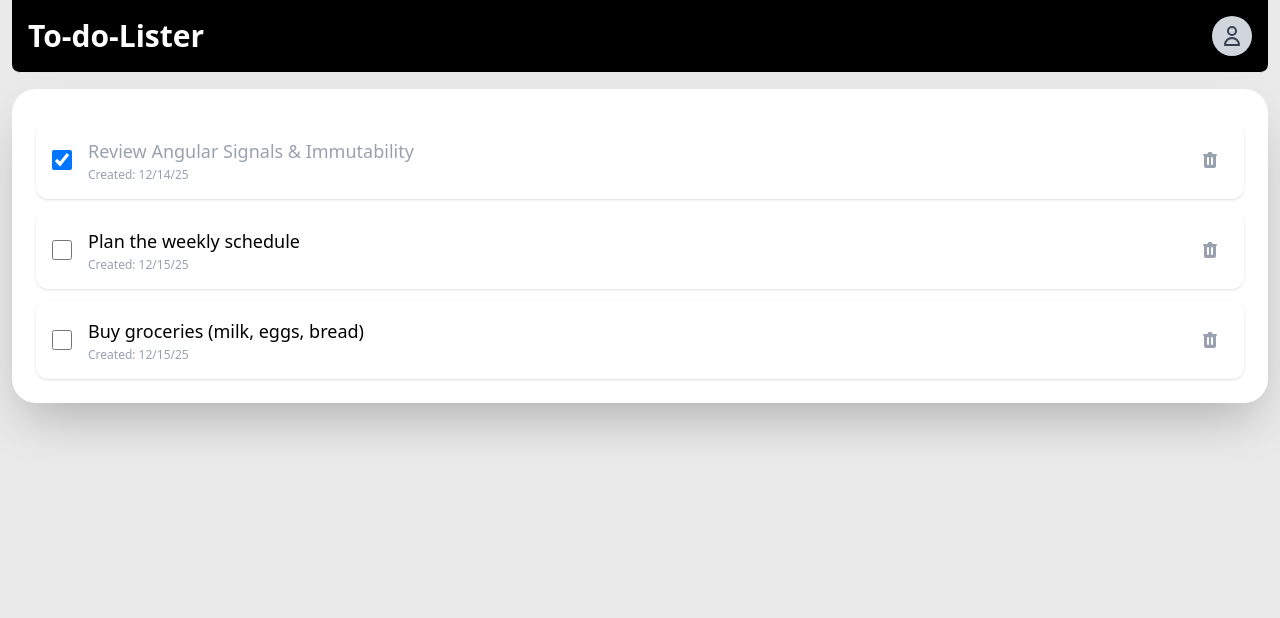
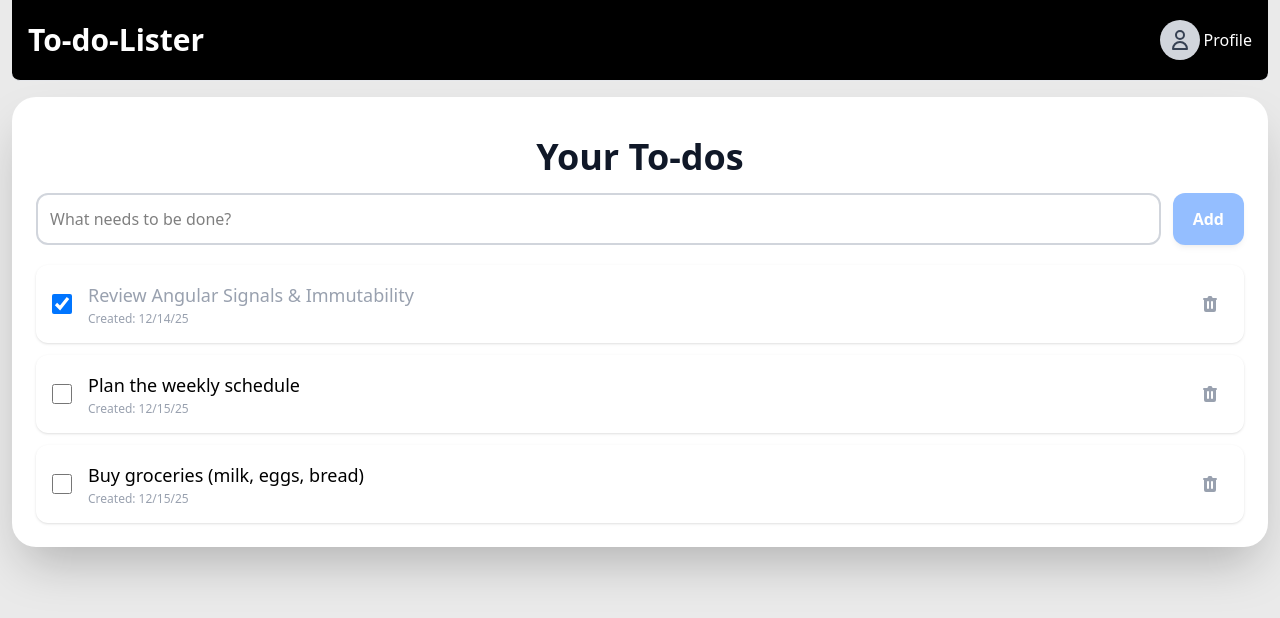
Before and after one commit to cjrojas72/angular-to-do, an Angular app: page / in a window 1280 px wide. Shown: the top 618 px of the page. Built offline with nearby package versions, Linux system fonts and the light colour scheme.

Commit message:
add todos service with test data and todo model, update todos list to use todos service, add user input for adding a new todo, other todos list updates

```diff
--- a/src/app/components/header/header.component.html
+++ b/src/app/components/header/header.component.html
@@ -1,42 +1,19 @@
-<!-- <header class="header-section">
-    <nav>
-        <div class="app-title">
-            <span>To-Do-Lister</span>
-        </div>
-        <div class="nav-links">
-            <ul>
-                <li routerLink="/" >
-                    <a routerLink="/">Home</a>
-                </li>
-                <li routerLink="/profile">
-                    <a routerLink="/profile">Settins</a>
-                </li>
-            </ul>
-        </div>
-        <div class="user-controls">
-            <button class="profile-icon">
-                <i class="fas fa-user-circle"></i>
-            </button>
-            <a href="/logout" class="sign-out-button">Sign Out</a>
-        </div>
-    </nav>
-</header> -->
-
-
-
 <header class="p-4 rounded-b-lg border-b border-gray-200 bg-black">
           <nav class="flex justify-between items-center relative">
 
-            <h1 routerLink="/" class="text-2xl sm:text-3xl font-extrabold text-white">To-do-Lister</h1>
+            <h1 routerLink="/" class="text-2xl sm:text-3xl font-extrabold text-white cursor-pointer">To-do-Lister</h1>
 
             <div class="relative flex-shrink-0">
               <button
                 (click)="toggleProfileDropdown()"
-                class="p-2 rounded-full bg-gray-300 text-gray-700 hover:bg-gray-500 transition duration-150 focus:outline-none focus:ring-2 focus:ring-gray-700"
+                class="flex items-center cursor-pointer"
                 aria-label="User Profile">
-                <svg xmlns="http://www.w3.org/2000/svg" class="h-6 w-6" fill="none" viewBox="0 0 24 24" stroke="currentColor" stroke-width="2">
-                  <path stroke-linecap="round" stroke-linejoin="round" d="M16 7a4 4 0 11-8 0 4 4 0 018 0zM12 14a7 7 0 00-7 7h14a7 7 0 00-7-7z" />
-                </svg>
+                <div class="p-2 m-1 rounded-full bg-gray-300 text-gray-700 hover:bg-gray-500 transition duration-150 focus:outline-none focus:ring-2 focus:ring-gray-700">
+                  <svg xmlns="http://www.w3.org/2000/svg" class="h-6 w-6" fill="none" viewBox="0 0 24 24" stroke="currentColor" stroke-width="2">
+                    <path stroke-linecap="round" stroke-linejoin="round" d="M16 7a4 4 0 11-8 0 4 4 0 018 0zM12 14a7 7 0 00-7 7h14a7 7 0 00-7-7z" />
+                  </svg>
+                </div>
+                <span class="text-white">{{ profileName() }} </span>
               </button>
 
               @if (showProfileDropdown()) {
@@ -50,4 +27,4 @@
               }
             </div>
           </nav>
-        </header>
+</header>
--- a/src/app/components/header/header.component.ts
+++ b/src/app/components/header/header.component.ts
@@ -10,6 +10,8 @@ import { RouterLink } from '@angular/router';
 export class HeaderComponent {
   showProfileDropdown = signal(false)
 
+  profileName = signal("Profile")
+
   toggleProfileDropdown(): void {
       this.showProfileDropdown.update(value => !value);
   }
--- /dev/null
+++ b/src/app/components/new-todo-input/new-todo-input.component.html
@@ -0,0 +1,18 @@
+<div class="flex space-x-3">
+    <input
+        #taskInput
+        type="text"
+        placeholder="What needs to be done?"
+        class="flex-grow p-3 border-2 border-gray-300 rounded-xl focus:outline-none focus:border-gray-500 transition duration-150"
+        [value]="newTodoTitle()"
+        (input)="newTodoTitle.set(taskInput.value)"
+        (keydown.enter)="addTodo()"
+    />
+    <button
+        (click)="addTodo()"
+        class="px-5 py-3 bg-blue-500 text-white font-semibold rounded-xl shadow-md hover:bg-blue-200 transition duration-150 transform disabled:opacity-50 cursor-pointer"
+        [disabled]="!newTodoTitle().trim()"
+    >
+        Add
+    </button>
+</div>
--- /dev/null
+++ b/src/app/components/new-todo-input/new-todo-input.component.ts
@@ -0,0 +1,42 @@
+import { Component, inject, signal } from '@angular/core';
+import { TodosService } from '../../services/todos.service';
+import { Todo } from '../../model/todo.type';
+
+@Component({
+  selector: 'app-new-todo-input',
+  imports: [],
+  templateUrl: './new-todo-input.component.html',
+  styleUrl: './new-todo-input.component.css'
+})
+export class NewTodoInputComponent {
+
+  todoService = inject(TodosService)
+  newTodoTitle = signal('')
+
+  tempId = Math.floor(Math.random() * 2000)
+  tempUser = 5
+
+  addTodo(){
+
+    let todoTitle = this.newTodoTitle().trim()
+
+    if(!todoTitle){
+      return
+    }
+
+    const newTodo: Todo = {
+      id: this.tempId,
+      userId: this.tempUser,
+      title: todoTitle,
+      completed: false,
+      createdAt: new Date(),
+    };
+
+    // console.log(newTodo)
+    this.todoService.addTodo(newTodo)
+    this.newTodoTitle.set('')
+
+  }
+
+
+}
--- a/src/app/components/todo-list/todo-list.component.html
+++ b/src/app/components/todo-list/todo-list.component.html
@@ -1,16 +1,26 @@
-<div class="card">
-    <ul class="space-y-3 pt-2">
-          @if (todos().length === 0) {
-           <li>No tasks found</li>
+<div class="card space-y-3">
+
+    <div class="text-center space-y-3 my-4">
+      <h2 class="text-4xl font-bold text-gray-900">Your To-dos</h2>
+    </div>
+
+    <div>
+      <app-new-todo-input></app-new-todo-input>
+    </div>
+    <div>
+      <ul class="space-y-3 pt-2">
+          @if (todoItems().length === 0) {
+           <li class="text-center p-4 rounded-xl shadow-sm">No tasks found</li>
           }
 
-          @for (todo of todos(); track todo.id) {
-            <li class="flex items-center p-4 rounded-xl shadow-sm transition duration-300">
+          @for (todo of todoItems(); track todo.id) {
+            <li class="flex items-center p-4 rounded-xl shadow-sm">
 
               <input
                 type="checkbox"
                 class="w-5 h-5 text-indigo-600 bg-gray-100 border-gray-300 rounded-md focus:ring-indigo-500 cursor-pointer"
                 [checked]="todo.completed"
+                (change)="toggleCompleted(todo.id)"
               />
 
               <div class="flex-grow ml-4">
@@ -24,11 +34,10 @@
                   Created: {{ todo.createdAt | date: 'shortDate' }}
                 </p>
               </div>
-
-              <!-- Delete Button -->
               <button
-                class="ml-4 p-2 text-gray-400 hover:text-red-500 rounded-full transition duration-150"
+                class="ml-4 p-2 text-gray-400 hover:text-red-500 rounded-full transition duration-150 cursor-pointer"
                 aria-label="Delete task"
+                (click)="deleteTodo(todo.id)"
               >
                 <svg xmlns="http://www.w3.org/2000/svg" class="h-5 w-5" viewBox="0 0 20 20" fill="currentColor">
                   <path fill-rule="evenodd" d="M9 2a1 1 0 00-.894.553L7.382 4H4a1 1 0 000 2v10a2 2 0 002 2h8a2 2 0 002-2V6a1 1 0 100-2h-3.382l-.724-1.447A1 1 0 0011 2H9zM7 8a1 1 0 012 0v6a1 1 0 11-2 0V8zm5-1a1 1 0 00-1 1v6a1 1 0 102 0V8a1 1 0 00-1-1z" clip-rule="evenodd" />
@@ -37,4 +46,5 @@
             </li>
           }
     </ul>
+    </div>
 </div>
--- a/src/app/components/todo-list/todo-list.component.ts
+++ b/src/app/components/todo-list/todo-list.component.ts
@@ -1,19 +1,43 @@
 import { DatePipe } from '@angular/common';
-import { Component, signal } from '@angular/core';
+import { Component, inject, OnInit, signal } from '@angular/core';
+import { NewTodoInputComponent } from '../new-todo-input/new-todo-input.component';
+import { TodosService } from '../../services/todos.service';
+import { Todo } from '../../model/todo.type';
 
 @Component({
   selector: 'app-todo-list',
-  imports: [DatePipe],
+  imports: [DatePipe, NewTodoInputComponent],
   templateUrl: './todo-list.component.html',
   styleUrl: './todo-list.component.css'
 })
-export class TodoListComponent {
+export class TodoListComponent implements OnInit{
 
-  private initialTodos = [
-    { id: 1, title: 'Review Angular Signals & Immutability', completed: true, createdAt: new Date(Date.now() - 86400000) },
-    { id: 2, title: 'Plan the weekly schedule', completed: false, createdAt: new Date(Date.now() - 3600000) },
-    { id: 3, title: 'Buy groceries (milk, eggs, bread)', completed: false, createdAt: new Date() },
-  ]
+  todoService = inject(TodosService)
+  todoItems = signal(<Array<Todo>>([]))
 
-  todos = signal(this.initialTodos)
+  // private initialTodos = [
+  //   { id: 1, title: 'Review Angular Signals & Immutability', completed: true, createdAt: new Date(Date.now() - 86400000) },
+  //   { id: 2, title: 'Plan the weekly schedule', completed: false, createdAt: new Date(Date.now() - 3600000) },
+  //   { id: 3, title: 'Buy groceries (milk, eggs, bread)', completed: false, createdAt: new Date() },
+  // ]
+
+  deleteTodo(id: number) {
+    this.todoService.deleteTodo(id)
+    this.getTodos()
+  }
+
+  toggleCompleted(id: number) {
+    this.todoService.updateTodo(id)
+    this.getTodos()
+  }
+
+  getTodos(){
+    this.todoItems.set(this.todoService.getTodos())
+  }
+
+
+  ngOnInit(): void {
+    this.getTodos()
+  }
+
 }
--- /dev/null
+++ b/src/app/services/todos.service.ts
@@ -0,0 +1,56 @@
+import { Injectable } from '@angular/core';
+import { Todo } from '../model/todo.type';
+
+@Injectable({
+  providedIn: 'root'
+})
+export class TodosService {
+
+  todoItems: Todo[] = [
+    {
+      userId: 1,
+      id: 1,
+      title: 'Review Angular Signals & Immutability',
+      completed: true,
+      createdAt: new Date(Date.now() - 86400000)
+    },
+    {
+      userId: 1,
+      id: 2,
+      title: 'Plan the weekly schedule',
+      completed: false,
+      createdAt: new Date(Date.now() - 3600000)
+    },
+    {
+      userId: 1,
+      id: 3,
+      title: 'Buy groceries (milk, eggs, bread)',
+      completed: false,
+      createdAt: new Date()
+    },
+  ]
+
+
+
+  getTodos(){
+    return this.todoItems
+  }
+
+  updateTodo( id: number): void{
+    let todoItem = this.todoItems.find( todo => todo.id === id)
+
+
+    if(todoItem){
+      todoItem.completed = !todoItem.completed
+    }
+  }
+
+  deleteTodo( id: number): void{
+    this.todoItems = this.todoItems.filter(todo => todo.id !== id)
+
+  }
+
+  addTodo( todo: Todo ): void {
+    this.todoItems.push(todo)
+  }
+}
```
Also changed, not shown: src/app/model/todo.type.ts (added, +7 -0 lines), src/app/components/new-todo-input/new-todo-input.component.css (added), 2 other files (tests, documents, lock files or other folders).
